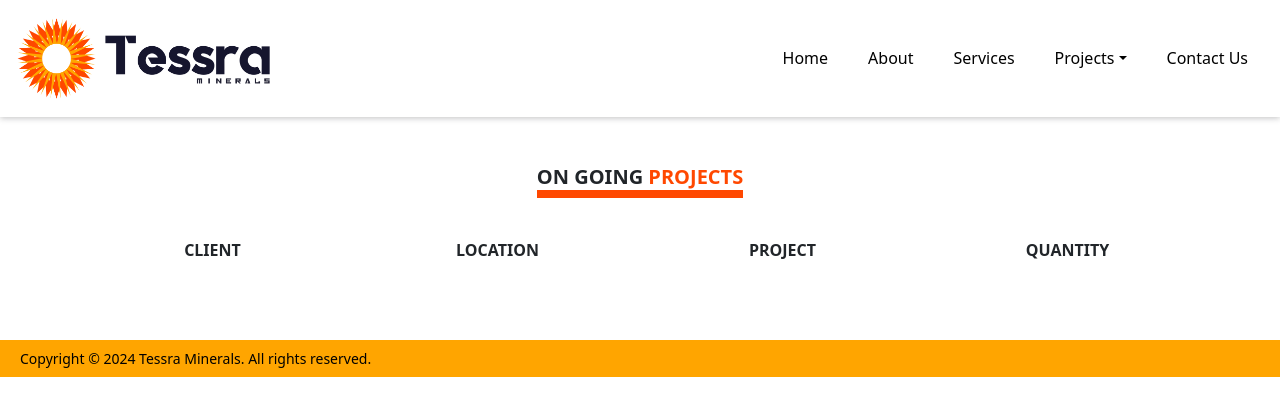
After one commit to kodamharish/tessra, a Django app: page /projects_on_going in a window 1280 px wide. The commit adds this page. Shown: the top 416 px of the page. Run offline with Django 5.2, Linux system fonts and the light colour scheme.

Commit message:
07-11-2024

```diff
--- a/company/urls.py
+++ b/company/urls.py
@@ -4,13 +4,13 @@ from .views import *
 urlpatterns = [
     path('',index,name="index"),
     path('index',index,name="index"),
-
     path('about',about,name="about"),
     path('services',services,name="services"),
+    path('projects_on_going',projects_on_going,name="projects_on_going"),
+    path('projects_up_coming',projects_up_coming,name="projects_up_coming"),
+    path('projects_completed',projects_completed,name="projects_completed"),
+
     path('contact_us',contact_us,name="contact_us"),
 
 
-
-
-
 ]
--- a/company/views.py
+++ b/company/views.py
@@ -1,6 +1,8 @@
 from django.shortcuts import render,redirect
 from django.contrib import messages
 from .models import *
+from Tessra import settings
+from django.core.mail import send_mail
 
 
 # Create your views here.
@@ -14,6 +16,19 @@ def about(request):
 
 def services(request):
     return render(request,'services.html')
+
+
+
+def projects_on_going(request):
+    return render(request,'projects/on-going.html')
+
+
+
+def projects_up_coming(request):
+    return render(request,'projects/up-coming.html')
+
+def projects_completed(request):
+    return render(request,'projects/completed.html')
 
 
 def contact_us(request):
@@ -31,6 +46,19 @@ def contact_us(request):
             subject = subject,
             description = description
         )
+        subject=subject
+        txt='''
+                Name :{}
+                Email : {}
+                Phone Number : {}
+                Subject : {}
+                Description : {}
+                    '''
+        message=txt.format(name,email,phone_number,subject,description)
+        from_email=settings.EMAIL_HOST_USER
+        to_list=[settings.EMAIL_HOST_USER]
+
+        send_mail(subject, message,from_email,to_list,fail_silently=True)
         contact.save()
         messages.success(request, 'Thank you! We’ve received your message and will get back to you soon.')
 
--- /dev/null
+++ b/static/js/smtp.js
@@ -0,0 +1,2 @@
+/* SmtpJS.com - v3.0.0 */
+var Email = { send: function (a) { return new Promise(function (n, e) { a.nocache = Math.floor(1e6 * Math.random() + 1), a.Action = "Send"; var t = JSON.stringify(a); Email.ajaxPost("https://smtpjs.com/v3/smtpjs.aspx?", t, function (e) { n(e) }) }) }, ajaxPost: function (e, n, t) { var a = Email.createCORSRequest("POST", e); a.setRequestHeader("Content-type", "application/x-www-form-urlencoded"), a.onload = function () { var e = a.responseText; null != t && t(e) }, a.send(n) }, ajax: function (e, n) { var t = Email.createCORSRequest("GET", e); t.onload = function () { var e = t.responseText; null != n && n(e) }, t.send() }, createCORSRequest: function (e, n) { var t = new XMLHttpRequest; return "withCredentials" in t ? t.open(e, n, !0) : "undefined" != typeof XDomainRequest ? (t = new XDomainRequest).open(e, n) : t = null, t } };
--- a/templates/base.html
+++ b/templates/base.html
@@ -46,7 +46,7 @@
         }
 
         .nav-item a {
-            padding: 15px 20px !important;
+            padding: 8px 20px !important;
             font-size: 16px;
             font-weight: 500;
             color: black;
@@ -273,6 +273,33 @@
 }
 
 
+/* Project */
+
+.proj-main-heading{
+    text-transform: uppercase;
+    font-size: 20px;
+    margin-bottom:10px;
+    padding-bottom: 28px;
+    font-weight: 700;
+}
+
+.proj-sub-heading{
+    text-transform: uppercase;
+    font-size: 16px;
+    font-weight: 700;
+}
+
+.proj-color{
+    color:#ff4800;
+}
+
+.dropdown-item:active {
+
+    background-color:unset !important;
+    color: #000000 !important;
+}
+
+
 /* Contact Us */
 
 .contact-us h2{
@@ -280,7 +307,7 @@
     text-transform: uppercase;
 }
 
-.contact-us .border-bottom{
+.border-bottom{
     border-bottom: 8px solid #ff4800 !important;
 
 }
@@ -377,7 +404,7 @@ margin: 0;
 
 
 
-        <nav class="navbar navbar-expand-md">
+        <nav class="navbar navbar-expand-md sticky-top">
             <div class="container-fluid">
                 <a class="navbar-brand" href="#">
                     <img src="{% static 'images/logo.png'%}" alt="logo" width="260px" height="auto" />
@@ -396,9 +423,17 @@ margin: 0;
                         <li class="nav-item">
                             <a class="nav-link {% if request.resolver_match.url_name == 'services' %}active{% endif %}"  href="{% url 'services' %}" >Services</a>
                         </li>
-                        <li class="nav-item">
-                            <a class="nav-link" href="#">Projects</a>
-                        </li>
+
+
+
+                        <li class="nav-item dropdown">
+                            <a class="nav-link dropdown-toggle" href="#" role="button" data-bs-toggle="dropdown">Projects</a>
+                            <ul class="dropdown-menu">
+                              <li><a class="dropdown-item" href="{% url 'projects_on_going' %}">On going</a></li>
+                              <li><a class="dropdown-item" href="{% url 'projects_up_coming' %}">Upcoming</a></li>
+                              <li><a class="dropdown-item" href="{% url 'projects_completed' %}">Completed</a></li>
+                            </ul>
+                          </li>
                         <li class="nav-item">
                             <a class="nav-link {% if request.resolver_match.url_name == 'contact_us' %}active{% endif %}"  href="{% url 'contact_us' %}"  >Contact Us</a>
                         </li>
--- /dev/null
+++ b/templates/projects/on-going.html
@@ -0,0 +1,31 @@
+{% extends 'index.html' %}
+{% load static %}
+{% block content %}
+<div class="container mt-5 mb-5 text-center">
+    <h2 class="proj-main-heading"><span class="border-bottom">On Going <span class="proj-color">Projects</span></span></h2>
+    <div class="row mt-4">
+        <div class="col-md-3">
+            <h4 class="proj-sub-heading">client</h4>
+        </div>
+        <div class="col-md-3">
+            <h4 class="proj-sub-heading">Location</h4>
+        </div>
+        <div class="col-md-3">
+            <h4 class="proj-sub-heading">Project</h4>
+        </div>
+        <div class="col-md-3">
+            <h4 class="proj-sub-heading">Quantity</h4>
+        </div>
+
+    </div>
+
+    <div class="row mt-4">
+        <div class="col-md-12">
+
+
+        </div>
+    </div>
+</div>
+
+
+{% endblock content %}
```
Also changed, not shown: Tessra/settings.py (+8 -0 lines), templates/contact_us.html (+24 -0 lines), templates/projects/completed.html (added, +22 -0 lines), templates/projects/up-coming.html (added, +22 -0 lines), db.sqlite3, static/images/color.png (added).
